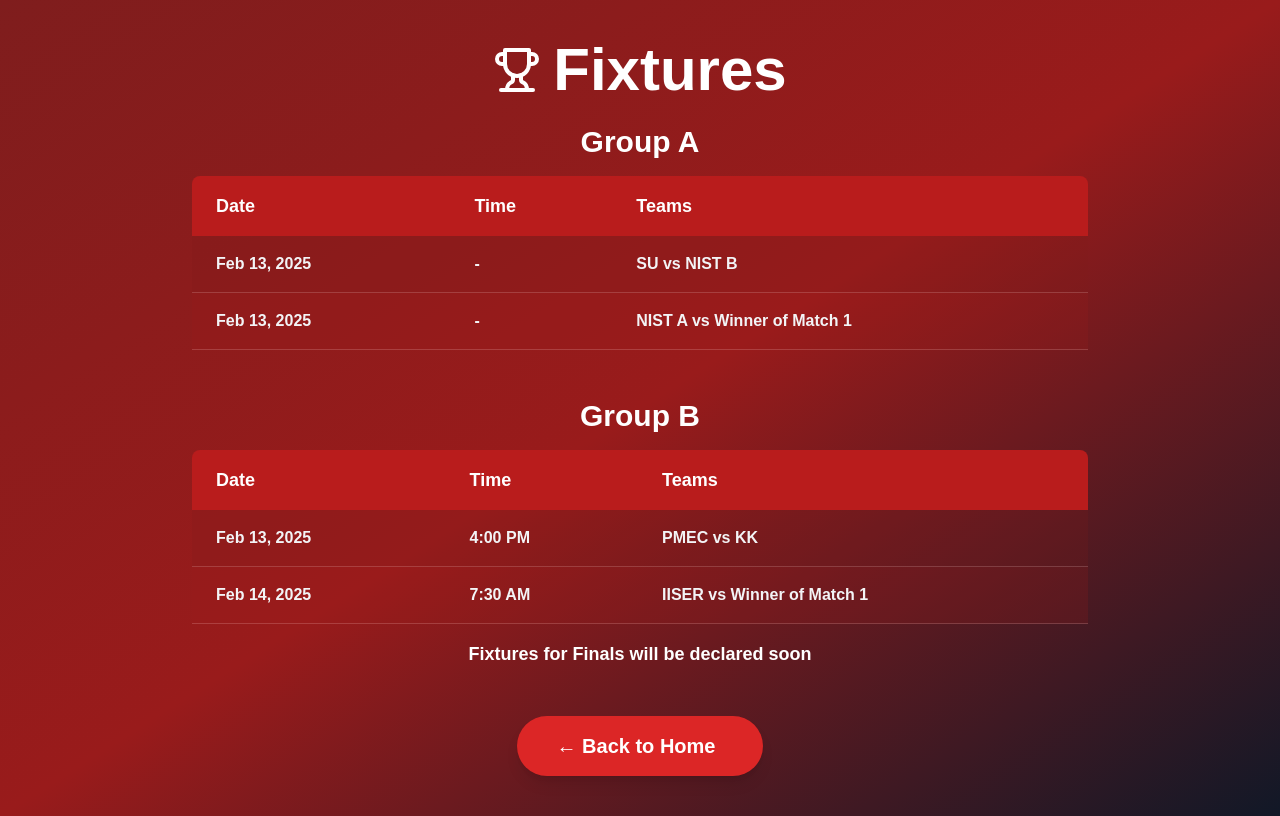
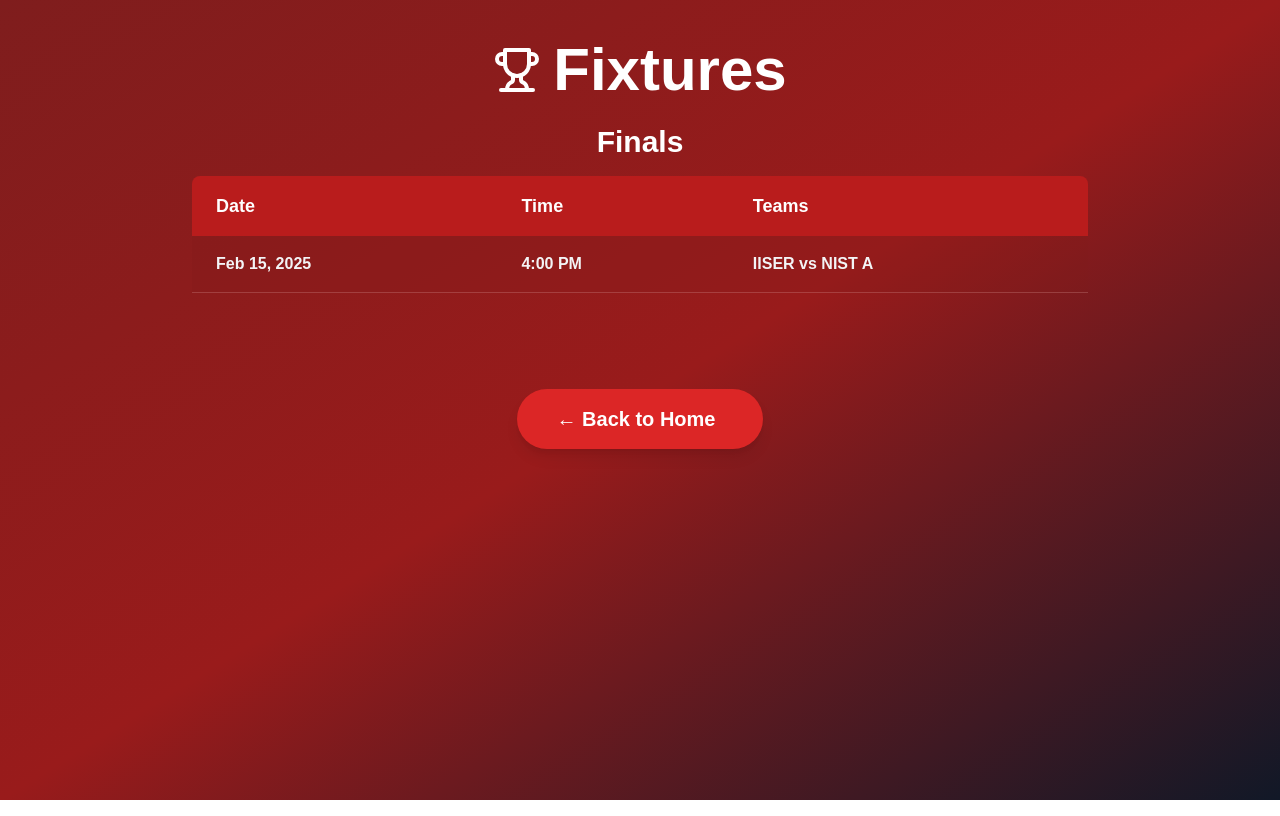
Before and after one commit to ENZOMOTIVE/NFC-2k25, a Next.js app in the folder nfc-25/: page /pages/Fixtures in a window 1280 px wide. Built offline with nearby package versions, Linux system fonts and the light colour scheme.

Commit message:
update finals

```diff
--- a/nfc-25/app/pages/Fixtures/page.tsx
+++ b/nfc-25/app/pages/Fixtures/page.tsx
@@ -15,7 +15,7 @@
 
 
       {/* Group A Table */}
-      <h2 className="text-2xl md:text-3xl font-bold mb-4">Group A</h2>
+      <h2 className="text-2xl md:text-3xl font-bold mb-4">Finals</h2>
       <div className="w-full max-w-4xl relative overflow-hidden group mb-12">
   <div className="overflow-x-auto">
     <table className="w-full text-left border-collapse">
@@ -28,8 +28,8 @@
       </thead>
       <tbody className="text-gray-100 font-semibold">
         {[
-          { date: "Feb 13, 2025", time: " - ", teams: "SU vs NIST B" },
-          { date: "Feb 13, 2025", time: " - ", teams: "NIST A vs Winner of Match 1" },
+          { date: "Feb 15, 2025", time: " 4:00 PM ", teams: "IISER vs NIST A" },
+
         ].map((fixture, index) => (
           <tr
             key={index}
@@ -50,41 +50,6 @@
 </div>
 
 
-      {/* Group B Table */}
-      <h2 className="text-2xl md:text-3xl font-bold mb-4">Group B</h2>
-      <div className="w-full max-w-4xl relative overflow-hidden group">
-  <div className="overflow-x-auto">
-    <table className="w-full text-left border-collapse">
-      <thead>
-        <tr>
-          <th className="py-3 md:py-4 px-4 md:px-6 bg-red-700 text-white rounded-tl-lg text-base md:text-lg font-bold">Date</th>
-          <th className="py-3 md:py-4 px-4 md:px-6 bg-red-700 text-white text-base md:text-lg font-bold">Time</th>
-          <th className="py-3 md:py-4 px-4 md:px-6 bg-red-700 text-white rounded-tr-lg text-base md:text-lg font-bold">Teams</th>
-        </tr>
-      </thead>
-      <tbody className="text-gray-100 font-semibold">
-        {[
-          { date: "Feb 13, 2025", time: "4:00 PM", teams: "PMEC vs KK" },
-          { date: "Feb 14, 2025", time: "7:30 AM", teams: "IISER vs Winner of Match 1" },
-        ].map((fixture, index) => (
-          <tr
-            key={index}
-            className={`border-b border-red-200 border-opacity-20 ${
-              index % 2 === 0
-                ? "bg-red-900 bg-opacity-20"
-                : "bg-red-800 bg-opacity-20"
-            } hover:bg-red-700 hover:bg-opacity-30 transition-colors`}
-          >
-            <td className="py-3 md:py-4 px-4 md:px-6">{fixture.date}</td>
-            <td className="py-3 md:py-4 px-4 md:px-6">{fixture.time}</td>
-            <td className="py-3 md:py-4 px-4 md:px-6">{fixture.teams}</td>
-          </tr>
-        ))}
-      </tbody>
-    </table>
-    <p className="text-center text-lg font-semibold mt-4">Fixtures for Finals will be declared soon</p>
-  </div>
-</div>
 
 
       <Link href="/" className="mt-8 md:mt-12 bg-red-600 hover:bg-white text-white hover:text-red-600 px-8 md:px-10 py-3 md:py-4 rounded-full font-bold text-lg md:text-xl shadow-lg transition-colors duration-300 inline-flex items-center group">
```
